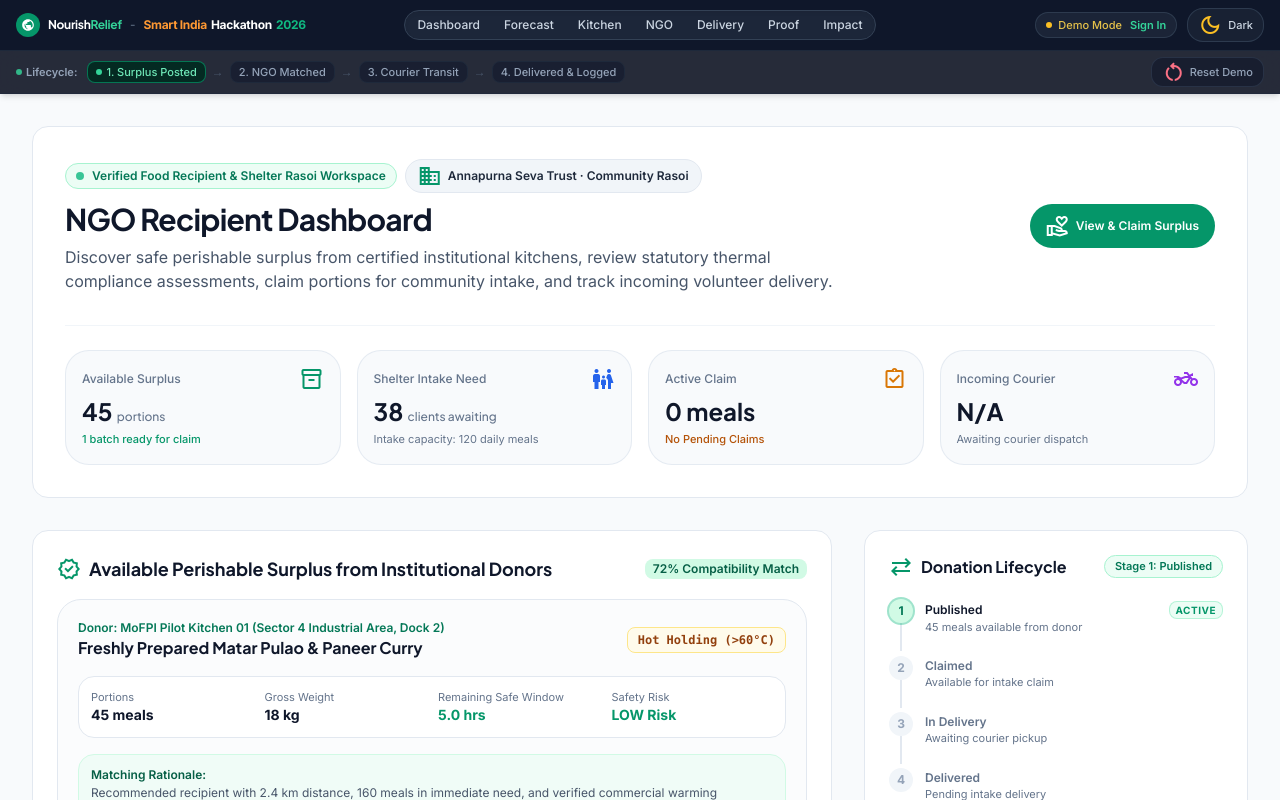
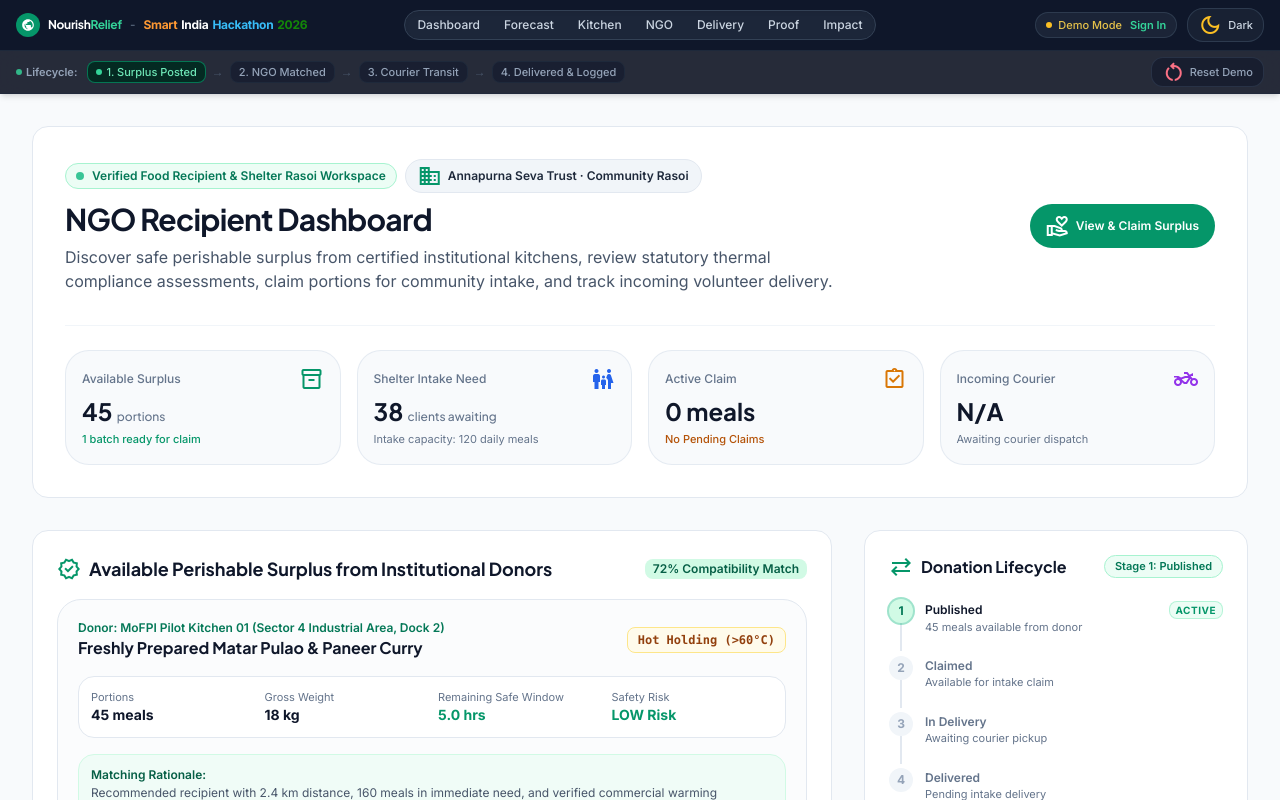
Before and after one commit to v-abhiramreddy/NOURISH_RELIEF_SIH26, a Next.js app: page /dashboard/ngo in a window 1280 px wide. Shown: the top 800 px of the page. Built offline with nearby package versions, Linux system fonts and the light colour scheme; no server answers; the database is empty.

Commit message:
style: update Smart India Hackathon 2026 header logo with Indian flag colors

```diff
--- a/src/components/DemoRoleSwitcher.tsx
+++ b/src/components/DemoRoleSwitcher.tsx
@@ -200,9 +200,10 @@ export default function DemoRoleSwitcher() {
             </span>
             <span className="text-slate-500 font-normal text-xs">-</span>
             <span className="text-xs tracking-tight flex items-center gap-1">
-              <span className="text-[#FF9933] font-bold">Smart India</span>
-              <span className="text-white font-bold">Hackathon</span>
-              <span className="text-[#10b981] font-bold">2026</span>
+              <span className="text-[#FF9933] font-bold">Smart</span>
+              <span className="text-white font-bold">India</span>
+              <span className="text-[#38bdf8] font-bold">Hackathon</span>
+              <span className="text-[#138808] font-bold">2026</span>
             </span>
           </Link>
         </div>
@@ -403,9 +404,10 @@ export default function DemoRoleSwitcher() {
             </span>
             <span className="text-slate-500 font-normal text-xs">-</span>
             <span className="text-xs tracking-tight flex items-center gap-1">
-              <span className="text-[#FF9933] font-bold">Smart India</span>
-              <span className="text-white font-bold">Hackathon</span>
-              <span className="text-[#10b981] font-bold">2026</span>
+              <span className="text-[#FF9933] font-bold">Smart</span>
+              <span className="text-white font-bold">India</span>
+              <span className="text-[#38bdf8] font-bold">Hackathon</span>
+              <span className="text-[#138808] font-bold">2026</span>
             </span>
           </Link>
         </div>
```
